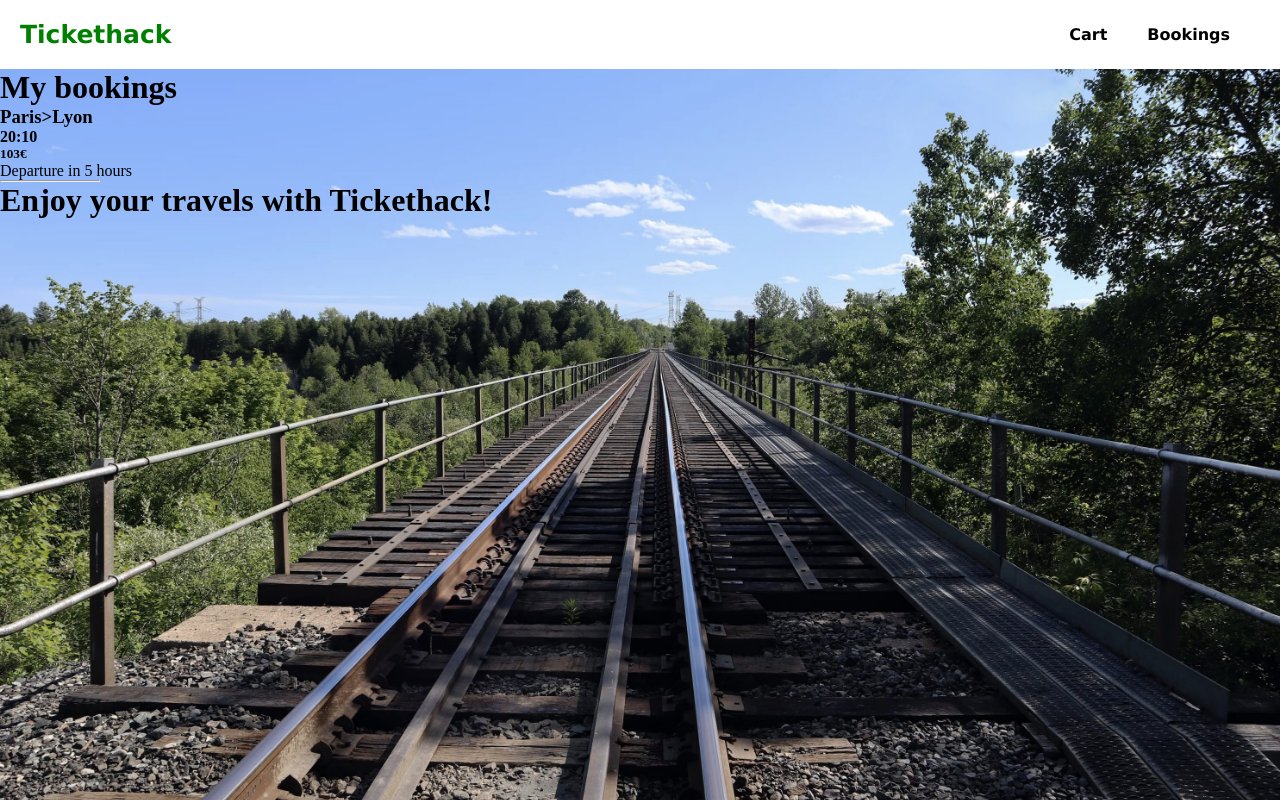
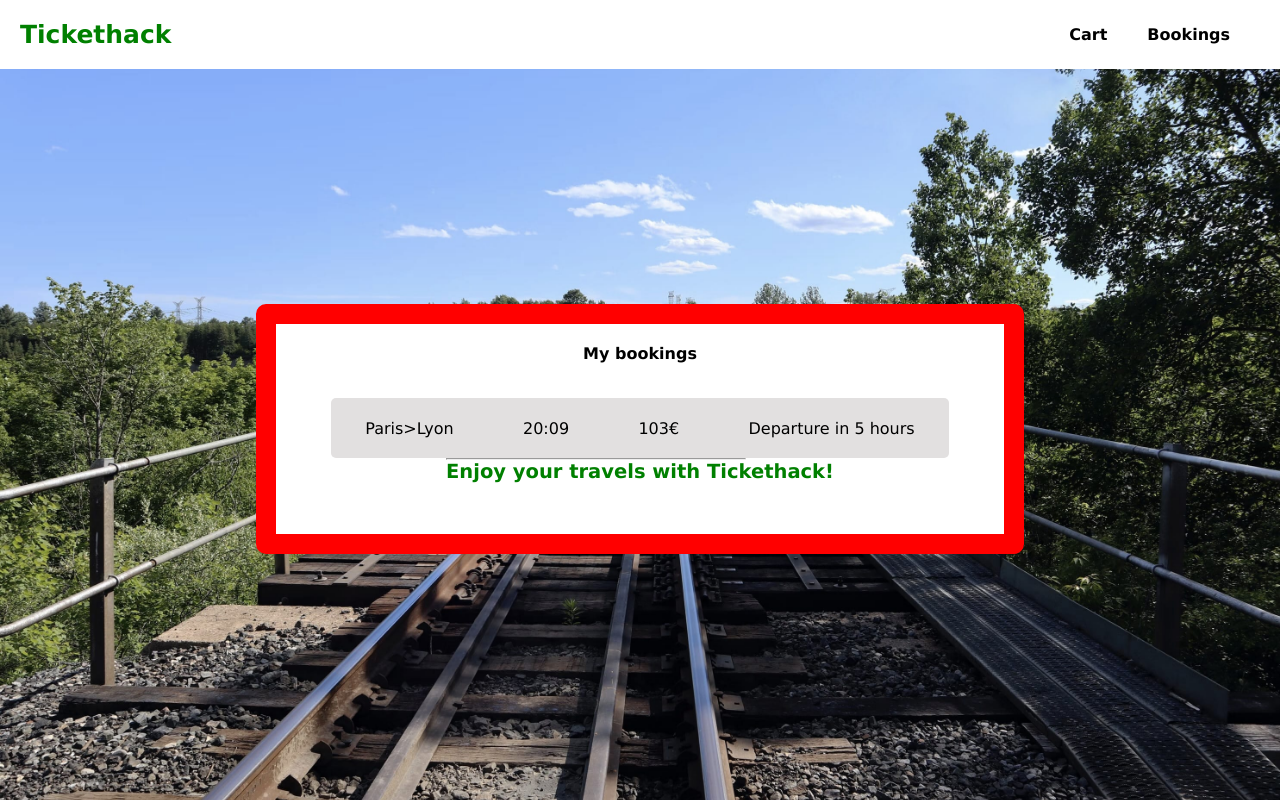
Before and after one commit to ValentinCHA/tickethack-frontend, a website: page bookings.html in a window 1280 px wide. Drawn offline with Linux system fonts and the light colour scheme.

Commit message:
FinalFrontend

```diff
--- a/bookings.css
+++ b/bookings.css
@@ -1,4 +1,5 @@
-*{margin:0;
+*{
+margin:0;
 padding: 0;
 box-sizing: border-box;
 }
@@ -42,41 +43,58 @@ li {
     font-family: 'Lucida Sans Regular',sans-serif;
     margin: 10px;
 }
-#cart{
+
+.cartContainer {
+    display: flex;
+    flex-direction: column;
+    align-items: center;
+    justify-content: center;
+    height: 90%;
+
+}
+
+
+#Mycart{
+    display: flex;
+    flex-direction: column;
+    justify-content: top;
+    align-items: center;
+
+    /*margin: 100px; J'AI MIS CA DANS UNE DIV cartContainer juste au dessus POUR BIEN L'ALIGNER
+    margin-top: 300px;*/
+
+    border-radius: 10px;
+    background-color: white;
+    height: 250px;
+    width: 60vw;
+    font-family: 'Lucida Sans Regular',sans-serif;
+    border: solid, red, 20px;
+}
+
+
+h1{
+    color: black;
+    margin: 20px;
+    font-size: 16px;
+}
+#array1{
+    display: flex;
+    justify-content: space-around;
+    align-items: center;
+    color: black;
+    background: rgb(226, 224, 224) ;
+    font-family: 'Lucida Sans Regular',sans-serif;
+    margin-top: 15px;
+    width: 85%;
+    height: 60px;
+    border-radius: 5px;
+}
+
+#bottom{
     display: flex;
     flex-direction: column;
     justify-content: center;
-    align-items: center;
-    margin: 100px;
-    margin-top: 300px;
-    background-color: white;
-    height: 250px;
-    width: 40%;
+    color: green;
+    font-size: 13px;
     font-family: 'Lucida Sans Regular',sans-serif;
 }
-#arraw1{
-    display: flex;
-    flex-direction: row;
-    justify-content: center;
-    font-family: 'Lucida Sans Regular',sans-serif;
-}
-#arraw2{
-    display: flex;
-    flex-direction: row;
-    justify-content: space-between;
-    margin-top: 30px;
-    background-color:rgb(7, 7, 65);
-    height: 10px;
-    width: 100%;
-    font-family: 'Lucida Sans Regular',sans-serif;
-    margin: 100px;
-}
-#btn-purchase{
-    background-color: green;
-    color: white;
-    border: none;
-    font-size: 15px;
-    text-decoration : none;
-    font-weight: bold;
-    font-family: 'Lucida Sans Regular',sans-serif;
-}
--- a/bookings.html
+++ b/bookings.html
@@ -19,22 +19,24 @@
             </ul>
         </nav>
         </div>
+        <div class="cartContainer">
+            <div id="Mycart">
+                <h1>My bookings</h1>
+                    <div id="array1">
 
-   <div id="Mybookings">
-        <div id="top">
-            <h1>My bookings</h1>
+                            <div class="itinéraire">Paris>Lyon</div>
+                            <div class="heure">20:09</div>
+                            <div class="prix">103€</div>
+                            <div class="departin">Departure in 5 hours</div>
+
+                    </div>
+            <div id="bottom">
+                <HR align=center width="300">
+                <h2>Enjoy your travels with Tickethack!</h2>
+            </div>
+
+            </div>
         </div>
-        <div id="arrayBooking">
-            <h3 class="itinéraire">Paris>Lyon</h3>
-            <h4 class="heure">20:10</h4>
-            <h5 class="prix">103€</h5>
-            <span class="departin">Departure in 5 hours</span>
-        </div>
-        <HR align=center width="100">
-        <div id="bottom">
-            <h1>Enjoy your travels with Tickethack!</h1>
-        </div>
-
     </div>
 
 
```
